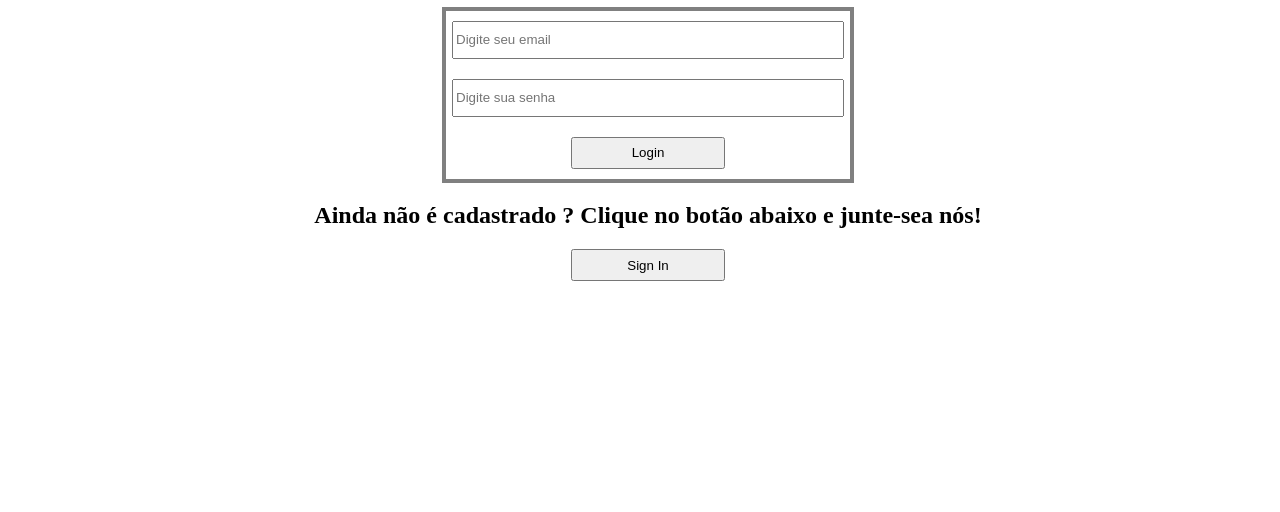
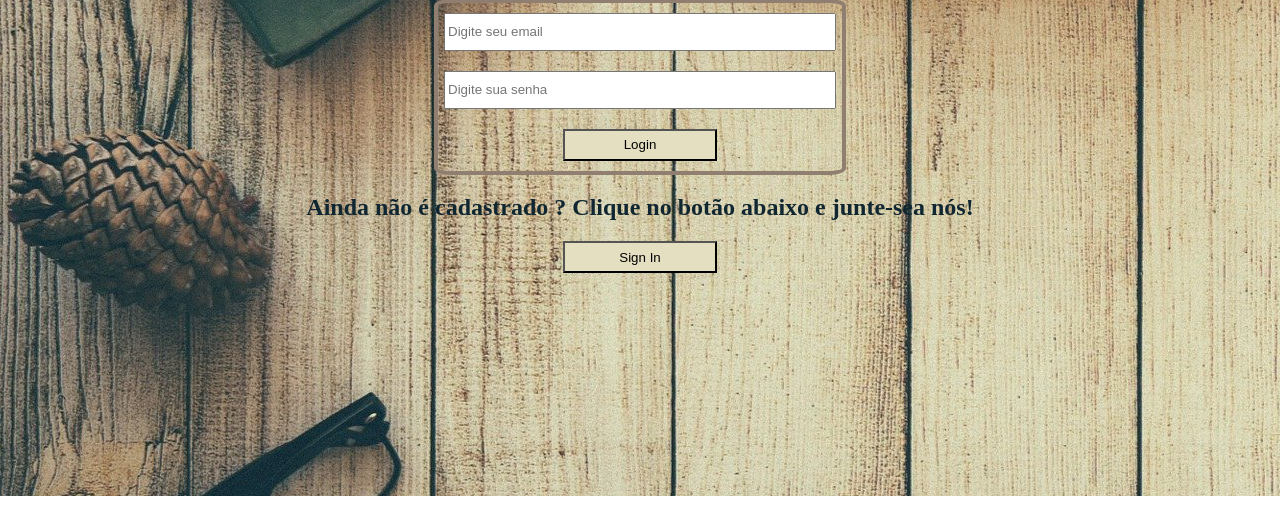
Before and after one commit to robertvitoriano/anota-ai-front-end, a React app: page / in a window 1280 px wide. Shown: the part 304-816 px from the top of the page. Built offline with nearby package versions, Linux system fonts and the light colour scheme.

Commit message:
styling login screen

```diff
--- a/src/index.css
+++ b/src/index.css
@@ -9,3 +9,7 @@ a{
 button{
     cursor:pointer;
 }
+
+body{
+    margin:0;
+}
--- a/src/pages/Home/home.css
+++ b/src/pages/Home/home.css
@@ -13,7 +13,9 @@
 
 .note-title {
     font-size: 40px;
-    width: fit-content;
+     width:300px;
+    overflow:hidden;
+
 }
 .note-body-list {
     font-size: 20px;
--- a/src/pages/Home/index.js
+++ b/src/pages/Home/index.js
@@ -43,7 +43,7 @@ let history = useHistory();
                 {notes.map((note) =>
                     <a key={note._id} onClick={()=>{handleUpdate(note._id)}}  href="#">
                     <li className="note-container">
-                        <div className="post-title">
+                        <div className="note-title">
                             <h2>{note.title}</h2>
                             </div>
                             <div className="note-body-list">
--- a/src/pages/Login/index.js
+++ b/src/pages/Login/index.js
@@ -30,8 +30,8 @@ const Login = ({history})=>{
     }
 
 
-    return(<div className="container">
-            <h1>Seja Bem-vindo(a)</h1>
+    return(<div className="login-container">
+            <h1 className="welcome-message">Seja Bem-vindo(a)</h1>
         <div className="form-container">
             <form className="login-form" onSubmit={handleSubmit}>
                 <input className="email-input"
@@ -51,7 +51,7 @@ const Login = ({history})=>{
                 <button type="submit" className="login-button button">Login</button>
             </form>
             </div>
-        <h2>Ainda não é cadastrado ? Clique no botão abaixo e junte-sea nós!</h2>
+        <h2 className="signup-message">Ainda não é cadastrado ? Clique no botão abaixo e junte-sea nós!</h2>
         <button type="button" onClick={e => handleSignInButton(e)} className="signin-button button">Sign In</button>
 
 
--- a/src/pages/Login/login.css
+++ b/src/pages/Login/login.css
@@ -1,17 +1,25 @@
-.container{
+
+.login-container{
     height: 100vh;
     display:flex;
     justify-content: center;
     align-items: center;
     flex-direction: column;
+    background-image: url("typewriter.jpg");
+    background-position:-10px -25vh;
 
 }
 
 .form-container{
-    border: 4px solid gray;
+    border: 4px solid #907E70;
+    border-radius:4%;
     padding: 10px;;
 
 }
+.welcome-message,.signup-message{
+    color:#102631;
+}
+
 
 form{
   width:30vw;
@@ -40,8 +48,11 @@ input{
 .login-button{
     width: 40%;
     height: 4vh;
+    background-color:#E4DFC1;
 }
 .signin-button{
     width: 12%;
     height: 4vh;
+    background-color:#E4DFC1;
+
 }
```
Also changed, not shown: src/pages/Login/typewriter.jpg (added), 1 other file.
